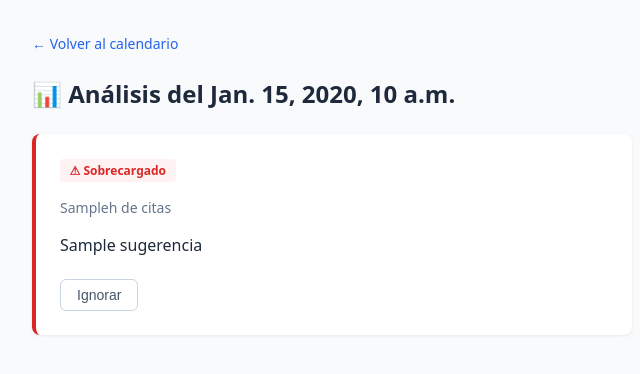
After one commit to iaconsultoria/kore, a Django app: template apps/calendario/templates/calendario/sugerencia.html in a window 1280 px wide. The commit adds this page. Shown: the top 374 px of the page, without its empty margins (0-640 px from the left). Run offline with Django 3.2, Linux system fonts and the light colour scheme; the template is opened without the code that fills it: most values are stand-ins (such as "Sample title", 1, 10 or a date in 2020); some libraries are stand-ins or nearby versions.

Commit message:
feat(calendario): detector sobrecarga y sugerencia reprogramación IA

```diff
--- a/apps/calendario/templates/calendario/cita_list.html
+++ b/apps/calendario/templates/calendario/cita_list.html
@@ -33,6 +33,9 @@
 </head>
 <body>
   <h1>📅 Calendario</h1>
+  <a href="{% url 'calendario:sugerir_reprogramacion' today %}" class="btn" style="background:#475569;margin-left:.5rem">
+  📊 Analizar agenda
+</a>
 
   <!-- Campo IA -->
   <form hx-post="{% url 'calendario:cita_desde_texto' %}"
--- /dev/null
+++ b/apps/calendario/templates/calendario/sugerencia.html
@@ -0,0 +1,76 @@
+<!DOCTYPE html>
+<html lang="es">
+<head>
+  <meta charset="UTF-8">
+  <title>Análisis del día</title>
+  <script src="https://unpkg.com/htmx.org@1.9.12"></script>
+  <style>
+    *, *::before, *::after { box-sizing: border-box; margin: 0; padding: 0; }
+    body { font-family: system-ui, sans-serif; background: #f8fafc; color: #1e293b; padding: 2rem; }
+    h1 { font-size: 1.5rem; font-weight: 700; margin-bottom: 1.5rem; }
+    .card { background: #fff; border-radius: 8px; padding: 1.5rem; box-shadow: 0 1px 3px rgba(0,0,0,.08); max-width: 600px; }
+    .ok { border-left: 4px solid #16a34a; }
+    .warn { border-left: 4px solid #dc2626; }
+    .tag { display: inline-block; font-size: .75rem; font-weight: 600; padding: .2rem .6rem; border-radius: 4px; margin-bottom: 1rem; }
+    .tag-ok { background: #dcfce7; color: #16a34a; }
+    .tag-warn { background: #fef2f2; color: #dc2626; }
+    .sugerencia { font-size: 1rem; color: #1e293b; margin: 1rem 0; line-height: 1.6; }
+    .stats { font-size: .875rem; color: #64748b; margin-bottom: 1rem; }
+    .btn { display: inline-block; padding: .45rem 1rem; border-radius: 6px; font-size: .875rem; font-weight: 500; cursor: pointer; border: none; }
+    .btn-primary { background: #2563eb; color: #fff; }
+    .btn-primary:hover { background: #1d4ed8; }
+    .btn-ghost { background: transparent; border: 1px solid #cbd5e1; color: #475569; }
+    .btn-ghost:hover { background: #f1f5f9; }
+    .actions { display: flex; gap: .75rem; margin-top: 1.25rem; }
+    a.back { display: inline-block; margin-bottom: 1.5rem; font-size: .875rem; color: #2563eb; text-decoration: none; }
+    a.back:hover { text-decoration: underline; }
+  </style>
+</head>
+<body>
+  <a class="back" href="{% url 'calendario:cita_list' %}">← Volver al calendario</a>
+  <h1>📊 Análisis del {{ fecha }}</h1>
+
+  {% if equilibrado %}
+    <div class="card ok">
+      <span class="tag tag-ok">✓ Equilibrado</span>
+      <p class="sugerencia">Agenda del día equilibrada. No hay nada que reprogramar.</p>
+    </div>
+
+  {% else %}
+    <div class="card warn">
+      <span class="tag tag-warn">⚠ Sobrecargado</span>
+      <p class="stats">
+        {{ analisis.horas_totales }}h de citas
+        {% if analisis.sin_pausa_larga %} · Sin pausa mayor de 90 min{% endif %}
+      </p>
+      <p class="sugerencia">{{ sugerencia }}</p>
+
+      <div class="actions" id="acciones">
+        {% if cita_sugerida %}
+          <button
+            class="btn btn-primary"
+            hx-post="{% url 'calendario:aceptar_reprogramacion' cita_sugerida.pk %}"
+            hx-target="#acciones"
+            hx-swap="outerHTML">
+            ✓ Aceptar
+          </button>
+        {% endif %}
+        <button
+          class="btn btn-ghost"
+          hx-get="{% url 'calendario:cita_list' %}"
+          hx-target="body"
+          hx-swap="innerHTML">
+          Ignorar
+        </button>
+      </div>
+    </div>
+  {% endif %}
+  <meta name="csrf-token" content="{{ csrf_token }}">
+<script src="https://unpkg.com/htmx.org@1.9.12"></script>
+<script>
+  document.addEventListener("htmx:configRequest", (e) => {
+    e.detail.headers["X-CSRFToken"] = document.querySelector('meta[name="csrf-token"]').content;
+  });
+</script>
+</body>
+</html>
--- a/apps/calendario/urls.py
+++ b/apps/calendario/urls.py
@@ -10,4 +10,6 @@ urlpatterns = [
     path("<int:pk>/borrar/", views.cita_delete, name="cita_delete"),
     path("boton/", views.cita_boton, name="cita_boton"),
     path("desde-texto/", views.cita_desde_texto, name="cita_desde_texto"),
+    path("analizar/<str:fecha_str>/", views.sugerir_reprogramacion,  name="sugerir_reprogramacion"),
+    path("<int:pk>/aceptar/",         views.aceptar_reprogramacion,  name="aceptar_reprogramacion"),
 ]
```
Also changed, not shown: apps/calendario/ia/analizador.py (added, +51 -0 lines), apps/calendario/views.py (+65 -2 lines).
